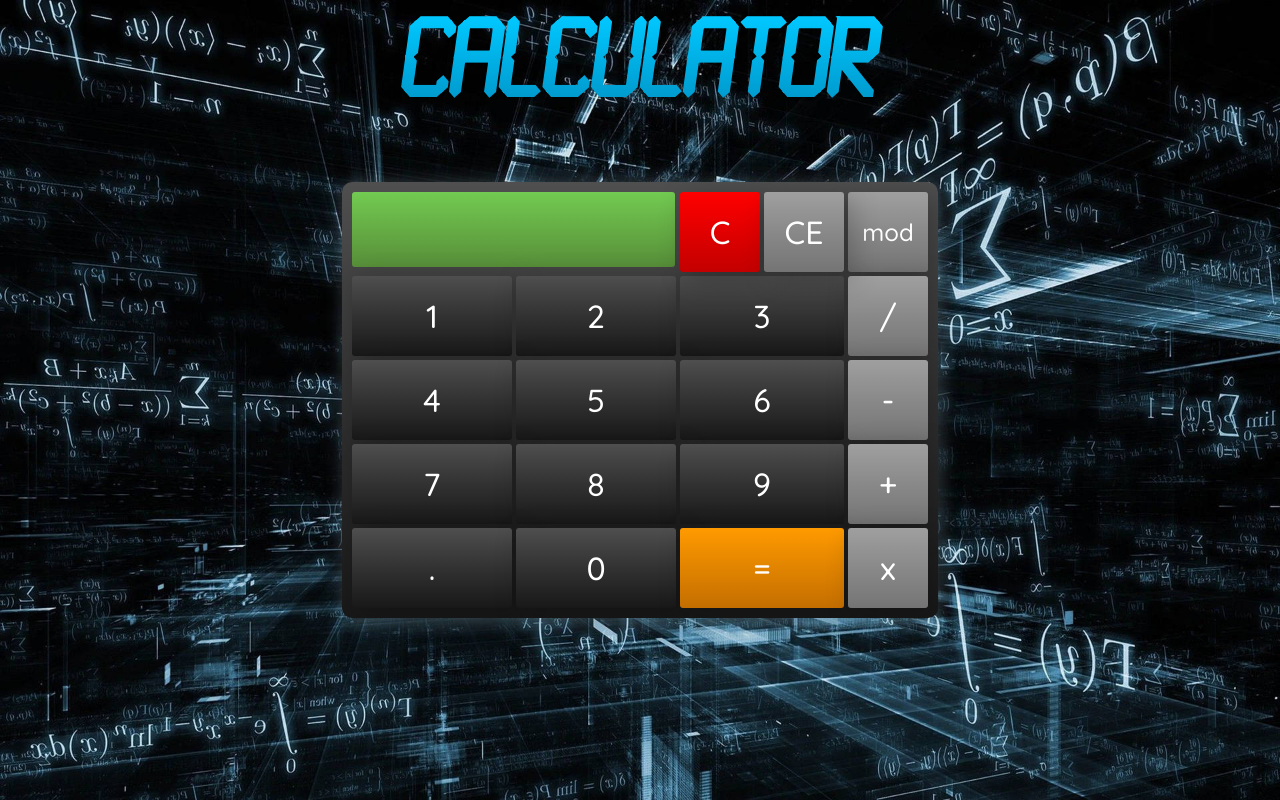
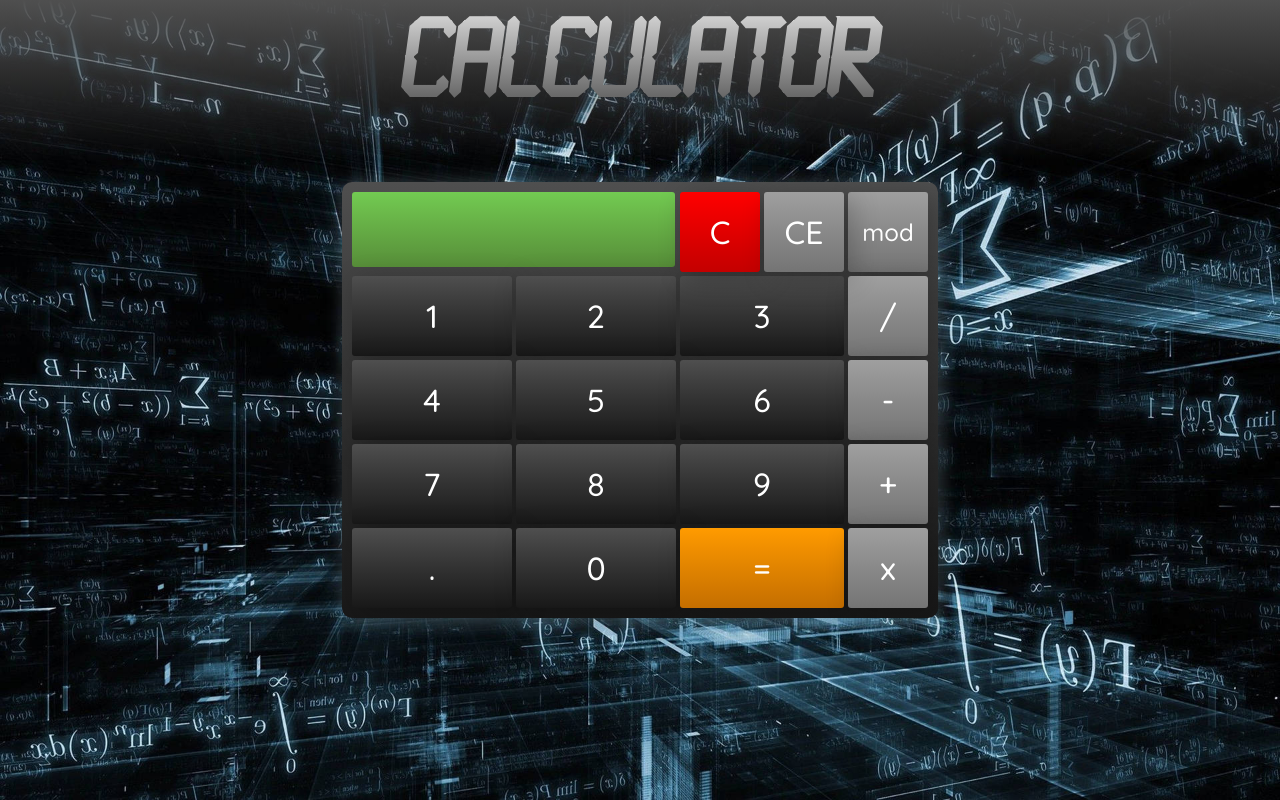
Before and after one commit to JohnnyJohnnyJohn/Calculatrice, a plain HTML site: page index.html in a window 1280 px wide. Drawn offline with Linux system fonts and the light colour scheme.

Commit message:
add design

```diff
--- a/style.css
+++ b/style.css
@@ -15,10 +15,11 @@
 
 body {
     background-image: url(bg.jpg);
-    background-size: 100vw 100vh;
+    background-size: cover;
 }
 
 header {
+    background-image: linear-gradient(to bottom, #4f4f4f, transparent);
     position: absolute;
     top: 0;
     width: 100vw;
@@ -29,7 +30,7 @@ header {
 
 h1 {
     color: #0091c4;
-    background-image: -webkit-linear-gradient(270deg, #00c8ff,#0091c4);
+    background-image: -webkit-linear-gradient(270deg, rgb(208, 208, 208),#4f4f4f);
     background-clip: text;
     -webkit-background-clip: text;
     -webkit-text-fill-color: transparent;
```
